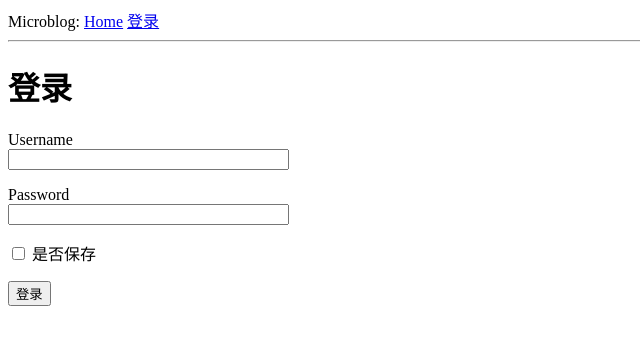
After one commit to lqy1101/microblog, a Flask app: page /login in a window 1280 px wide. The commit adds this page. Shown: the top 345 px of the page, without its empty margins (0-640 px from the left). Run offline with Flask 2, Linux system fonts and the light colour scheme.

Commit message:
Develop microblog on flash Day one

```diff
--- a/app/__init__.py
+++ b/app/__init__.py
@@ -1,6 +1,7 @@
 from flask import Flask
 
+from config import Config
+
 app = Flask(__name__)
-print(__name__)
-
+app.config.from_object(Config)
 from . import routes
--- /dev/null
+++ b/app/forms.py
@@ -0,0 +1,10 @@
+from flask_wtf import FlaskForm
+from wtforms import StringField, PasswordField, BooleanField, SubmitField
+from wtforms.validators import DataRequired
+
+
+class LoginForm(FlaskForm):
+    username = StringField('Username', validators=[DataRequired()])
+    password = PasswordField('Password', validators=[DataRequired()])
+    remember_me = BooleanField('是否保存')
+    submit = SubmitField('登录')
--- a/app/routes.py
+++ b/app/routes.py
@@ -1,5 +1,6 @@
-from flask import render_template
+from flask import render_template, redirect, flash, url_for
 
+from app.forms import LoginForm
 from . import app
 
 
@@ -18,3 +19,12 @@ def index():
         }
     ]
     return render_template('index.html', user=user, title='Lim-QgyG', posts=posts)
+
+
+@app.route('/login', methods=['GET', 'POST'])
+def login():
+    login_form = LoginForm()
+    if login_form.validate_on_submit():
+        flash('Login requested for user {},remember_me={}'.format(login_form.username.data, login_form.remember_me.data))
+        return redirect(url_for('index'))
+    return render_template('login.html', form=login_form, title="登录")
--- a/app/templates/base.html
+++ b/app/templates/base.html
@@ -7,7 +7,21 @@
         {% endif %}
     </head>
     <body>
-        <h1>Hello,{{ user.username }}</h1>
+        <div>
+            Microblog:
+            <a href="{{ url_for('index') }}">Home</a>
+            <a href="{{ url_for('login') }}">登录</a>
+        </div>
+        <hr>
+        {% with messages= get_flashed_messages() %}
+        {% if messages %}
+        <ul>
+            {% for message in messages %}
+            <li>{{ message }}</li>
+            {% endfor %}
+        </ul>
+        {% endif %}
+        {% endwith %}
         {% block content %}
         {% endblock %}
     </body>
--- a/app/templates/index.html
+++ b/app/templates/index.html
@@ -1,6 +1,7 @@
 {% extends "base.html" %}
 
 {% block content %}
+    <h1>Hello,{{ user.username }}</h1>
     {% for post in posts %}
         <div><p>{{ post.author.username }} says;<b>{{ post.body }}</b></p></div>
     {% endfor %}
--- /dev/null
+++ b/app/templates/login.html
@@ -0,0 +1,23 @@
+{% extends "base.html" %}
+{% block content %}
+    <h1>登录</h1>
+    <form action="" method="post" novalidate>
+        {{ form.hidden_tag() }}
+        <p>
+            {{ form.username.label }}<br>
+            {{ form.username(size=32) }}
+            {% for error in form.username.errors %}
+            <span style="color:red;">{{ error }}</span>
+            {% endfor %}
+        </p>
+        <p>
+            {{ form.password.label }}<br>
+            {{ form.password(size=32) }}
+            {% for error in form.password.errors %}
+            <span style="color:red;">{{ error }}</span>
+            {% endfor %}
+        </p>
+        <p>{{ form.remember_me() }} {{ form.remember_me.label }}</p>
+        <p>{{ form.submit }} </p>
+    </form>
+{% endblock %}
--- /dev/null
+++ b/config.py
@@ -0,0 +1,5 @@
+import os
+
+
+class Config:
+    SECRET_KEY = os.environ.get('SECRET_KEY') or 'you will never guess'
```
